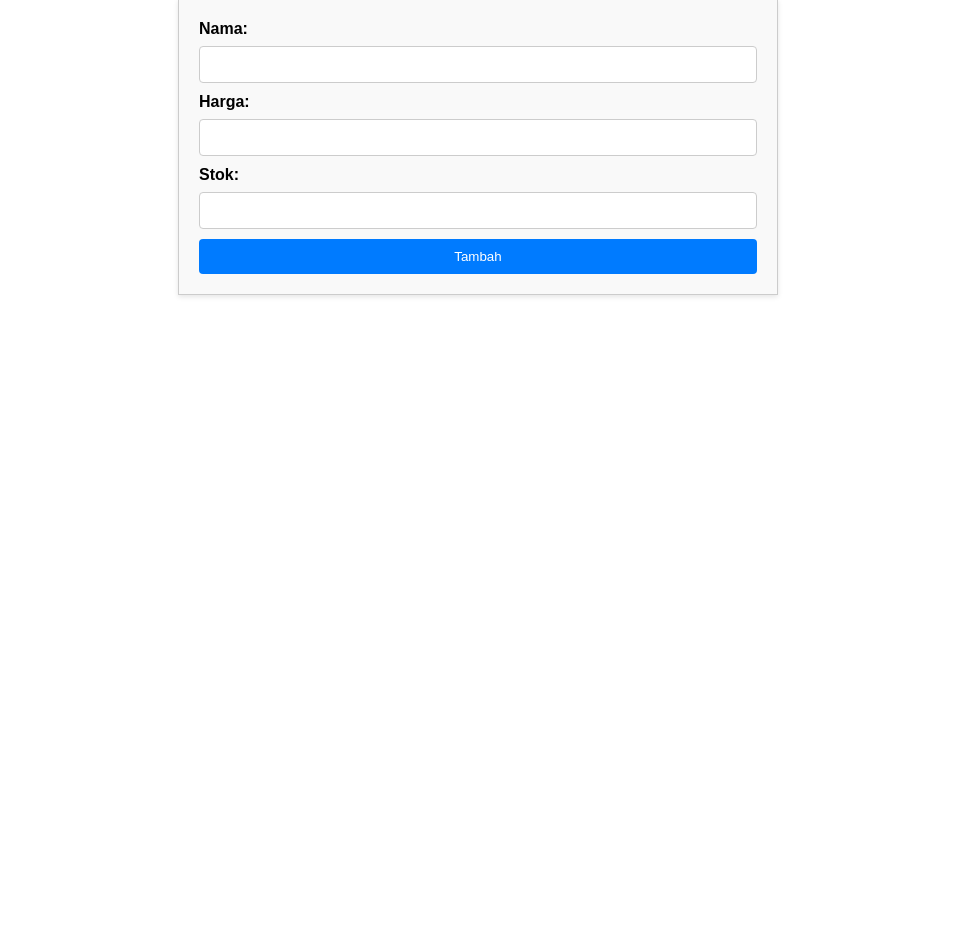
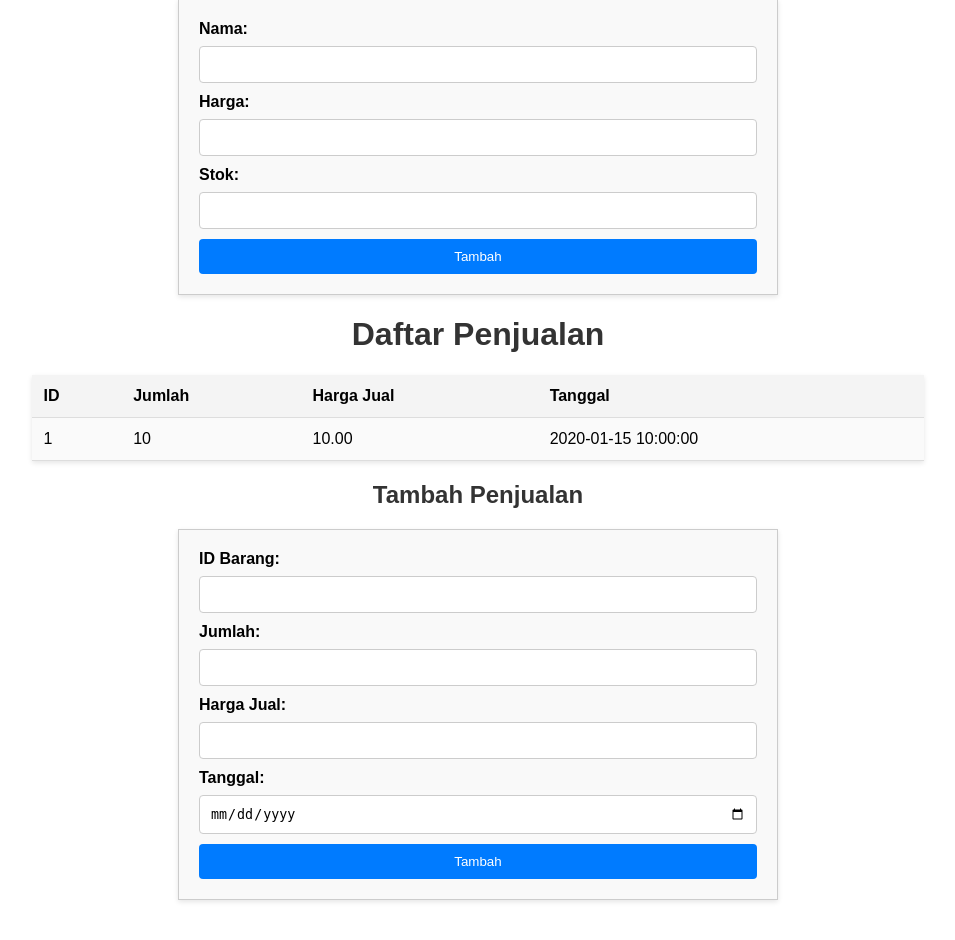
Before and after one commit to anisanurrohmh1/tugas-kelompok-dim, a PHP site: page / in a window 1280 px wide. Shown: the part 255-1195 px from the top of the page, without its empty margins (162-1117 px from the left). Before the commit the page ends 552 px from the top, so only its background shows below. Run offline with PHP 8.4, Linux system fonts and the light colour scheme; tables that the repository leaves empty or names only in its code hold one stand-in row (values such as "Sample post").

Commit message:
add penjualan

```diff
--- a/index.php
+++ b/index.php
@@ -1,17 +1,20 @@
 <?php
 require 'database.php';
 require 'barang.php';
+require 'penjualan.php';
 
 $db = new Database();
 $barang = new Barang($db);
+$penjualan = new Penjualan($db);
 
 $barangList = $barang->read();
+$penjualanList = $penjualan->read();
 ?>
 
 <!DOCTYPE html>
 <html>
 <head>
-    <title>Daftar Barang</title>
+    <title>Daftar Barang dan Penjualan</title>
     <style>
         body {
             font-family: Arial, sans-serif;
@@ -66,7 +69,7 @@ $barangList = $barang->read();
             margin-bottom: 8px;
             font-weight: bold;
         }
-        form input[type="text"], form input[type="number"] {
+        form input[type="text"], form input[type="number"], form input[type="date"] {
             width: calc(100% - 22px);
             padding: 10px;
             margin-bottom: 10px;
@@ -106,12 +109,13 @@ $barangList = $barang->read();
                 <td><?php echo number_format($barang['harga'], 2); ?></td>
                 <td><?php echo htmlspecialchars($barang['stok']); ?></td>
                 <td>
-                    <a href="update.php?id=<?php echo $barang['id']; ?>">Update</a>
-                    <a href="delete.php?id=<?php echo $barang['id']; ?>">Delete</a>
+                    <a href="update_barang.php?id=<?php echo $barang['id']; ?>">Update</a>
+                    <a href="delete_barang.php?id=<?php echo $barang['id']; ?>">Delete</a>
                 </td>
             </tr>
             <?php endforeach; ?>
         </table>
+
 
         <h2>Tambah Barang</h2>
         <form action="create.php" method="POST">
@@ -123,6 +127,45 @@ $barangList = $barang->read();
             <input type="number" name="stok" required>
             <input type="submit" value="Tambah">
         </form>
+
+        <h1>Daftar Penjualan</h1>
+        <table>
+            <tr>
+                <th>ID</th>
+                <!-- <th>ID Barang</th> -->
+                <th>Jumlah</th>
+                <th>Harga Jual</th>
+                <th>Tanggal</th>
+                <!-- <th>Aksi</th> -->
+            </tr>
+            <?php foreach ($penjualanList as $penjualan): ?>
+            <tr>
+                <td><?php echo htmlspecialchars($penjualan['id']); ?></td>
+                <!-- <td><?php echo htmlspecialchars($penjualan['id_barang'] ?? ''); ?></td> -->
+                <td><?php echo htmlspecialchars($penjualan['jumlah'] ?? ''); ?></td>
+                <td><?php echo number_format($penjualan['harga_jual'], 2); ?></td>
+                <td><?php echo htmlspecialchars($penjualan['tanggal'] ?? ''); ?></td>
+                <!-- <td>
+                    <a href="update_penjualan.php?id=<?php echo $penjualan['id']; ?>">Update</a>
+                    <a href="delete_penjualan.php?id=<?php echo $penjualan['id']; ?>">Delete</a>
+                </td> -->
+            </tr>
+            <?php endforeach; ?>
+        </table>
+
+
+        <h2>Tambah Penjualan</h2>
+        <form action="create_penjualan.php" method="POST">
+            <label>ID Barang:</label>
+            <input type="number" name="id_barang" required>
+            <label>Jumlah:</label>
+            <input type="number" name="jumlah" required>
+            <label>Harga Jual:</label>
+            <input type="number" name="harga_jual" required>
+            <label>Tanggal:</label>
+            <input type="date" name="tanggal" required>
+            <input type="submit" value="Tambah">
+        </form>
     </div>
 </body>
 </html>
--- /dev/null
+++ b/penjualan.php
@@ -0,0 +1,34 @@
+<?php
+class Penjualan {
+    private $db;
+
+    public function __construct($db) {
+        $this->db = $db;
+    }
+
+    public function create($id_barang, $jumlah, $harga_jual, $tanggal) {
+        $sql = "INSERT INTO penjualan (id_barang, jumlah, harga_jual, tanggal) VALUES (:id_barang, :jumlah, :harga_jual, :tanggal)";
+        $this->db->query($sql, ['id_barang' => $id_barang, 'jumlah' => $jumlah, 'harga_jual' => $harga_jual, 'tanggal' => $tanggal]);
+    }
+
+    public function read($id = null) {
+        if ($id) {
+            $sql = "SELECT * FROM penjualan WHERE id = :id";
+            return $this->db->query($sql, ['id' => $id])->fetch(PDO::FETCH_ASSOC);
+        } else {
+            $sql = "SELECT p.id, b.nama, p.jumlah, p.harga_jual, p.tanggal FROM penjualan p JOIN barang b ON p.id_barang = b.id";
+            return $this->db->query($sql)->fetchAll(PDO::FETCH_ASSOC);
+        }
+    }
+
+    public function update($id, $id_barang, $jumlah, $harga_jual, $tanggal) {
+        $sql = "UPDATE penjualan SET id_barang = :id_barang, jumlah = :jumlah, harga_jual = :harga_jual, tanggal = :tanggal WHERE id = :id";
+        $this->db->query($sql, ['id' => $id, 'id_barang' => $id_barang, 'jumlah' => $jumlah, 'harga_jual' => $harga_jual, 'tanggal' => $tanggal]);
+    }
+
+    public function delete($id) {
+        $sql = "DELETE FROM penjualan WHERE id = :id";
+        $this->db->query($sql, ['id' => $id]);
+    }
+}
+?>
--- a/update.php
+++ b/update_barang.php
@@ -84,7 +84,7 @@ if ($_SERVER['REQUEST_METHOD'] === 'POST') {
 <body>
     <div class="container">
         <h1>Update Barang</h1>
-        <form action="update.php" method="POST">
+        <form action="update_barang.php" method="POST">
             <input type="hidden" name="id" value="<?php echo htmlspecialchars($barangData['id']); ?>">
             <label>Nama:</label>
             <input type="text" name="nama" value="<?php echo htmlspecialchars($barangData['nama']); ?>" required>
```
Also changed, not shown: create_penjualan.php (added, +17 -0 lines), delete_barang.php (renamed from delete.php), update_penjualan.php (added).
